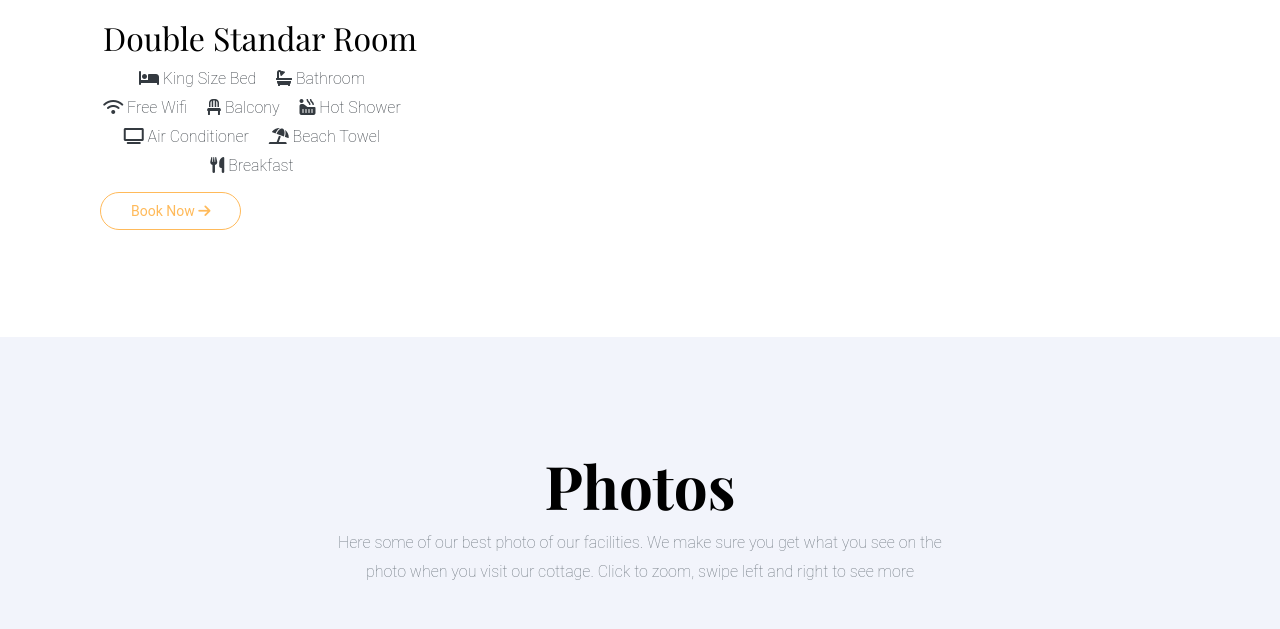
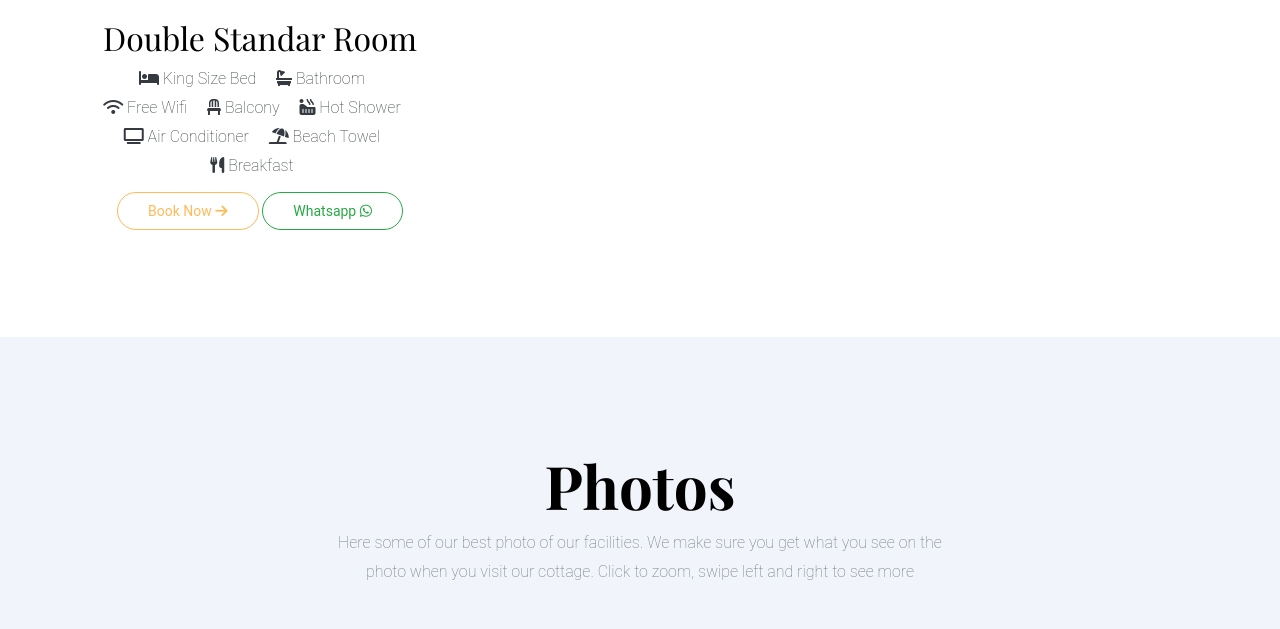
Before and after one commit to mertayasa/ceningancliff, a plain HTML site: page index.html in a window 1280 px wide. Shown: the part 3458-4087 px from the top of the page. Drawn offline with nearby package versions, Linux system fonts and the light colour scheme; files whose address does not match are found by name; a web font is replaced by a local one.

Commit message:
Update : uodate home

```diff
--- a/index.html
+++ b/index.html
@@ -326,12 +326,12 @@
               </div>
             </div>
             <div class="cta">
-              <div class="col-12">
+              <div class="col-12 text-center">
                 <a href="https://www.booking.com/hotel/id/ceningan-cliffs-cottage.html"
                   class="btn btn-outline-primary btn-sm d-inline">Book Now <i class="fa-solid fa-arrow-right"></i></a>
-                <!-- <a href="https://api.whatsapp.com/send?phone=6281338691593&amp;text=Hi, Ceningan Cliff !"
-                  class="btn btn-outline-success btn-sm d-inline">Book Via Whatsapp <i
-                    class="fa-brands fa-whatsapp"></i></a> -->
+                <a href="https://api.whatsapp.com/send?phone=6281338691593&amp;text=Hi, Ceningan Cliff !"
+                  class="btn btn-outline-success btn-sm d-inline">Whatsapp <i
+                    class="fa-brands fa-whatsapp"></i></a>
               </div>
             </div>
           </a>
```
